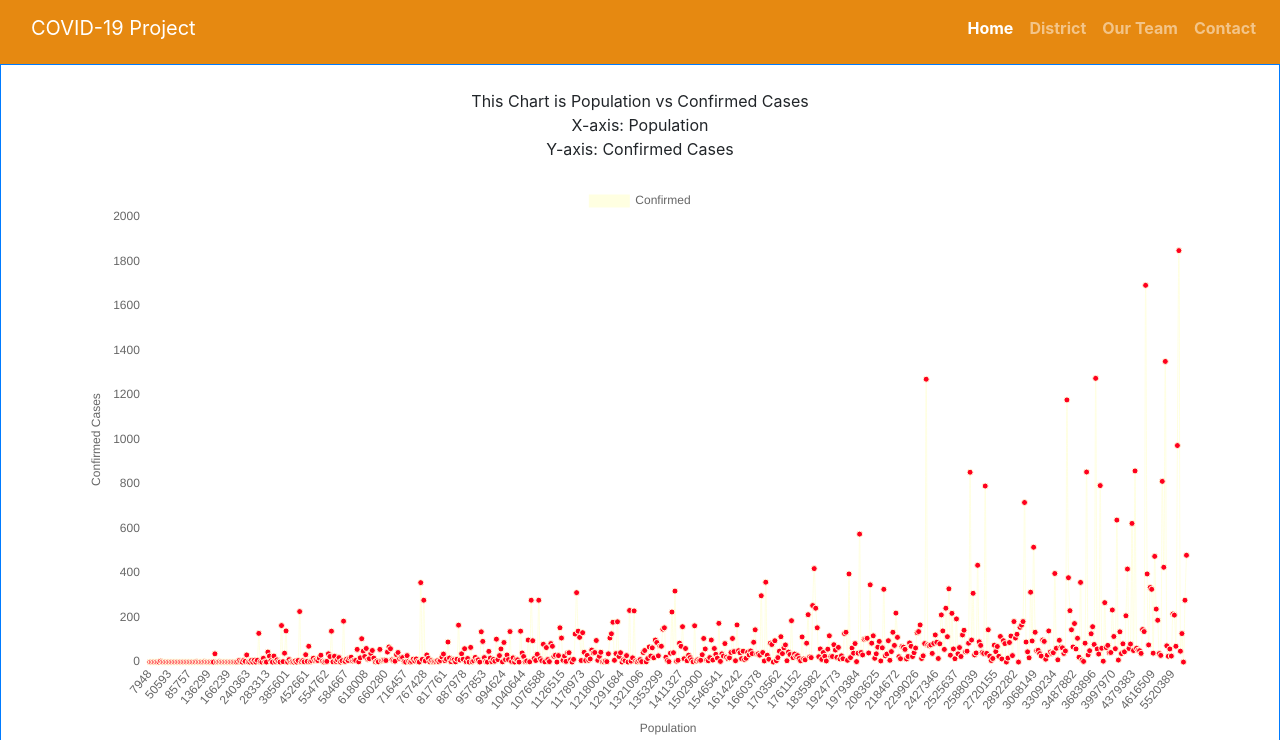
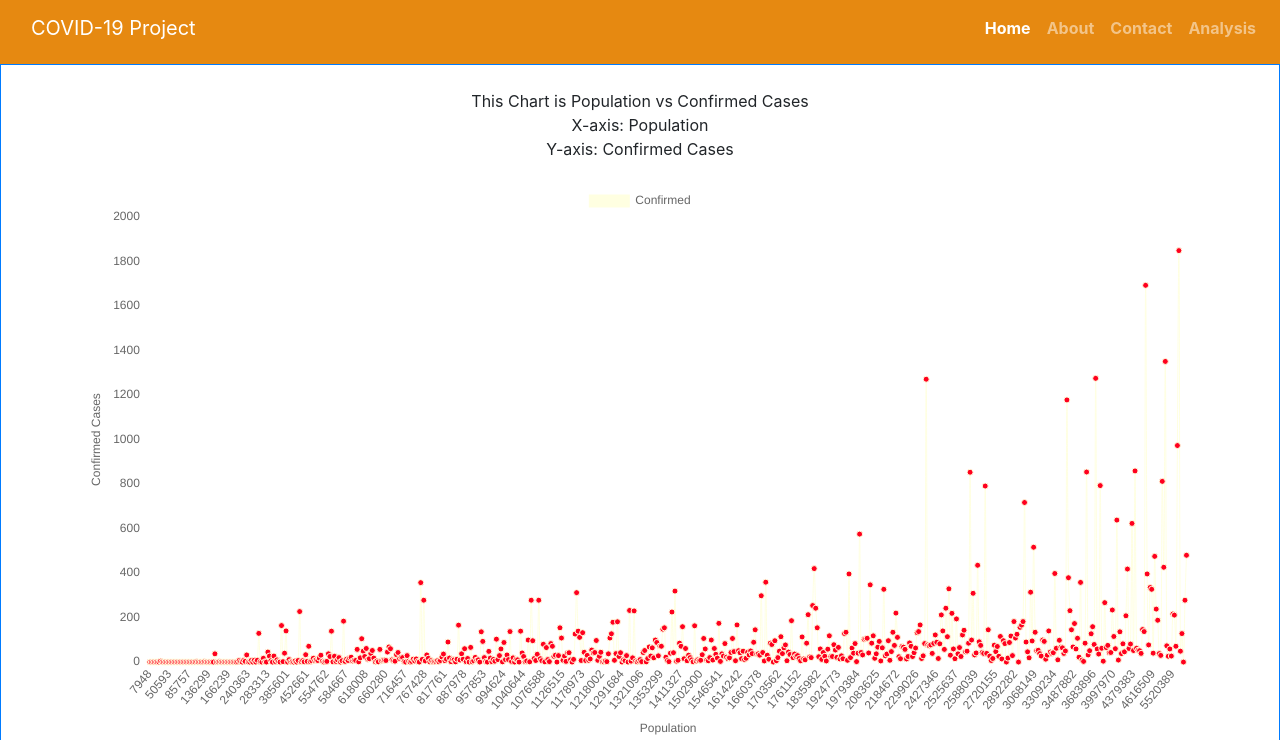
Before and after one commit to praveenkr3187/BPPIMTCovidResponse, a Flask app: page /graph in a window 1280 px wide. Shown: the top 740 px of the page. Run offline with Flask 2, Linux system fonts and the light colour scheme; some libraries are stand-ins or nearby versions.

Commit message:
fixed minor bugs

```diff
--- a/app.py
+++ b/app.py
@@ -25,6 +25,10 @@ def contact():
 @app.route('/analysis')
 def analysis():
     return render_template('analysis.html')
+
+@app.route('/regression')
+def regression():
+    return "this page is coming soon"
 
 @app.route('/favicon.ico')
 def favicon():
--- a/templates/base.html
+++ b/templates/base.html
@@ -35,13 +35,13 @@
             <a class="nav-link" href="/">Home <span class="sr-only">(current)</span></a>
           </li>
           <li class="nav-item">
-            <a class="nav-link" href="/district">District</a>
+            <a class="nav-link" href="/#about">About</a>
           </li>
           <li class="nav-item">
-            <a class="nav-link" href="#team">Our Team</a>
+            <a class="nav-link" href="/contact">Contact</a>
           </li>
           <li class="nav-item">
-            <a class="nav-link" href="#">Contact</a>
+            <a class="nav-link" href="/analysis">Analysis</a>
           </li>
           </li>
 
```
